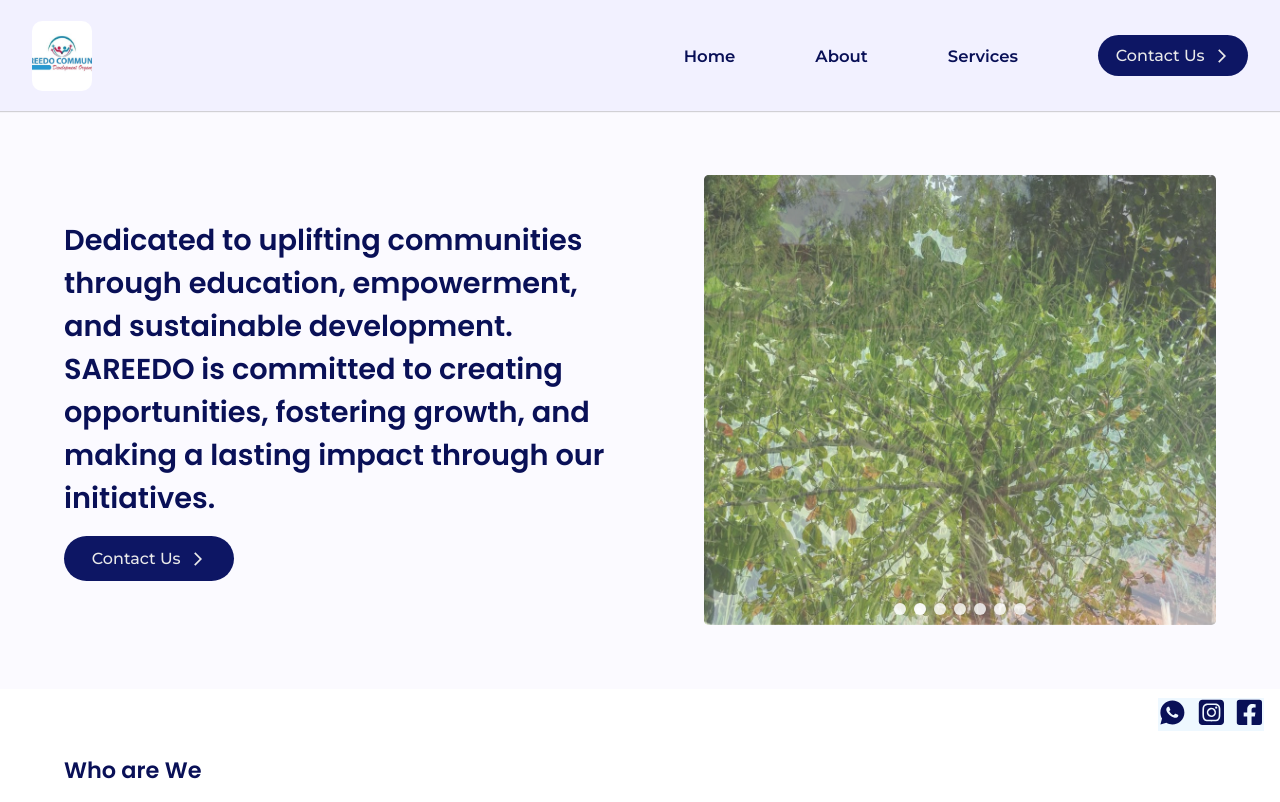
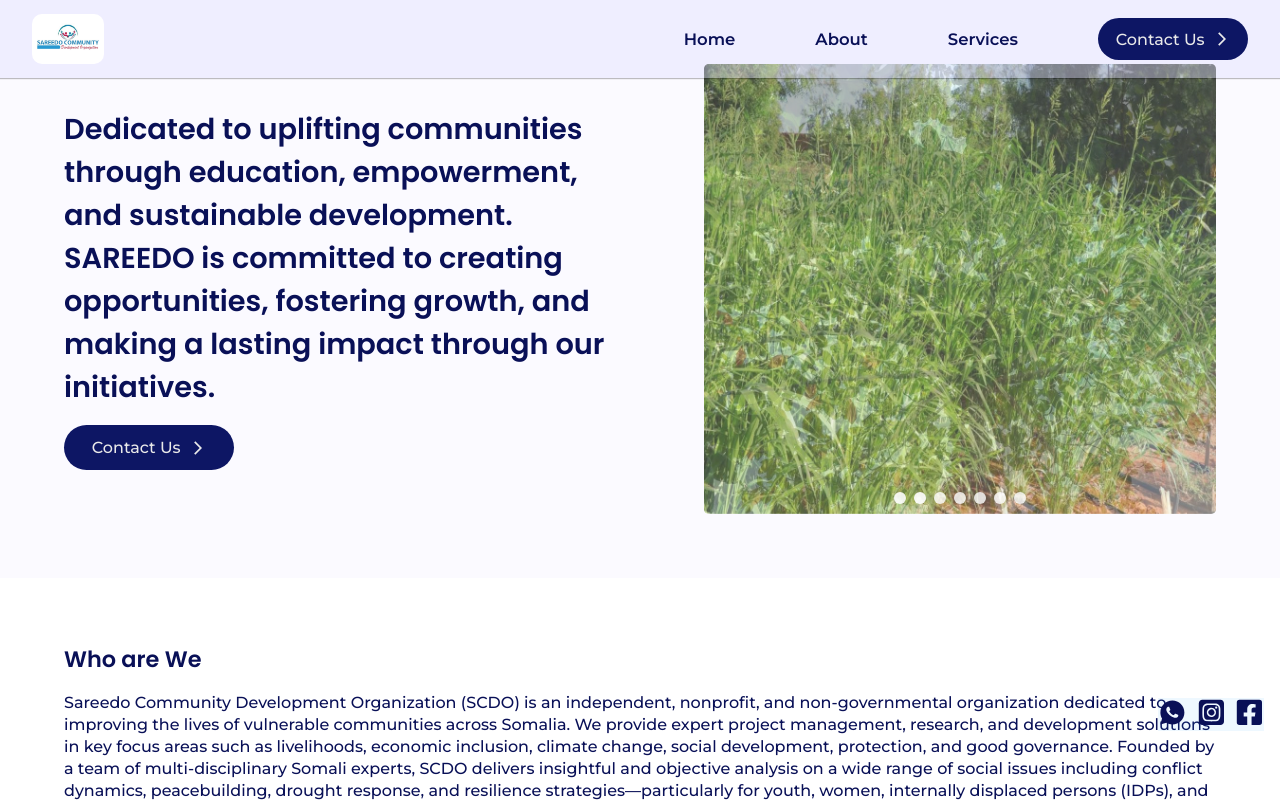
Before and after one commit to Abdulladhif/sareedo-website, a React (Vite) app: page / in a window 1280 px wide. Shown: the top 802 px of the page. Built offline with nearby package versions, Linux system fonts and the light colour scheme.

Commit message:
fixed navbar, about, seo of google page

```diff
--- a/index.html
+++ b/index.html
@@ -1,10 +1,23 @@
-<!doctype html>
+<!DOCTYPE html>
 <html lang="en">
   <head>
     <meta charset="UTF-8" />
-    <!-- <link rel="icon" type="image/svg+xml" href="/vite.svg" /> -->
     <meta name="viewport" content="width=device-width, initial-scale=1.0" />
-    <title>Vite + React</title>
+    <title>Sareedo Community Development Organization (SCDO)</title>
+    <meta
+      name="description"
+      content="Sareedo Community Development Organization (SCDO) is a nonprofit focused on livelihoods, climate change, social protection, and governance in Somalia."
+    />
+    <!-- Optional: social media sharing -->
+    <meta property="og:title" content="Sareedo Community Development Organization (SCDO)" />
+    <meta property="og:description" content="Supporting vulnerable communities across Somalia with sustainable development solutions." />
+    <meta property="og:url" content="https://www.sareedocd.org/" />
+    <meta property="og:type" content="website" />
+    <meta name="twitter:card" content="summary" />
+    <meta name="twitter:title" content="Sareedo Community Development Organization" />
+    <meta name="twitter:description" content="Improving lives across Somalia through development and advocacy." />
+    <meta name="twitter:site" content="@sareedocd" />
+    <meta name="twitter:url" content="https://x.com/sareedocd" />
   </head>
   <body>
     <div id="root"></div>
--- a/src/components/navbar/Navbar.css
+++ b/src/components/navbar/Navbar.css
@@ -1,24 +1,33 @@
-nav{
-    background: #dddbff63;
-    box-shadow: 0px 1px 1px 0px rgba(0, 0, 0, 0.25);
-    justify-content: space-between;
-    padding: 1rem 2rem;
-    position: relative;
+nav {
+  background: #dddbff63;
+  box-shadow: 0px 1px 1px 0px rgba(0, 0, 0, 0.25);
+  padding: 0.6rem 2rem;
+  position: fixed;
+  top: 0;
+  left: 0;
+  width: 100%;
+  z-index: 1000;
+  display: flex;
+  justify-content: space-between; /* logo left, nav items right */
+  align-items: center;
 }
-nav,
+
+
 .nav-items{
     display: flex;
     align-items: center;
 }
 /* Logo Styling */
 .logo-img {
-    width: 60px;
-    height: 70px; /* Fixed height */
-    object-fit: cover; /* Ensures it maintains aspect ratio */
-    border-radius: 10px; /* Rounded edges */
-    position: relative;
-    top: 0.3rem;
+  width: auto;
+  height: 50px;
+  object-fit: cover;
+  border-radius: 10px;
+  /* Remove this line: position: flex-start; */
+  position: relative;
+  top: 0.3rem;
 }
+
 .logo a {
     font-weight: 700;
     font-family: "Poppins", sans-serif;
```
